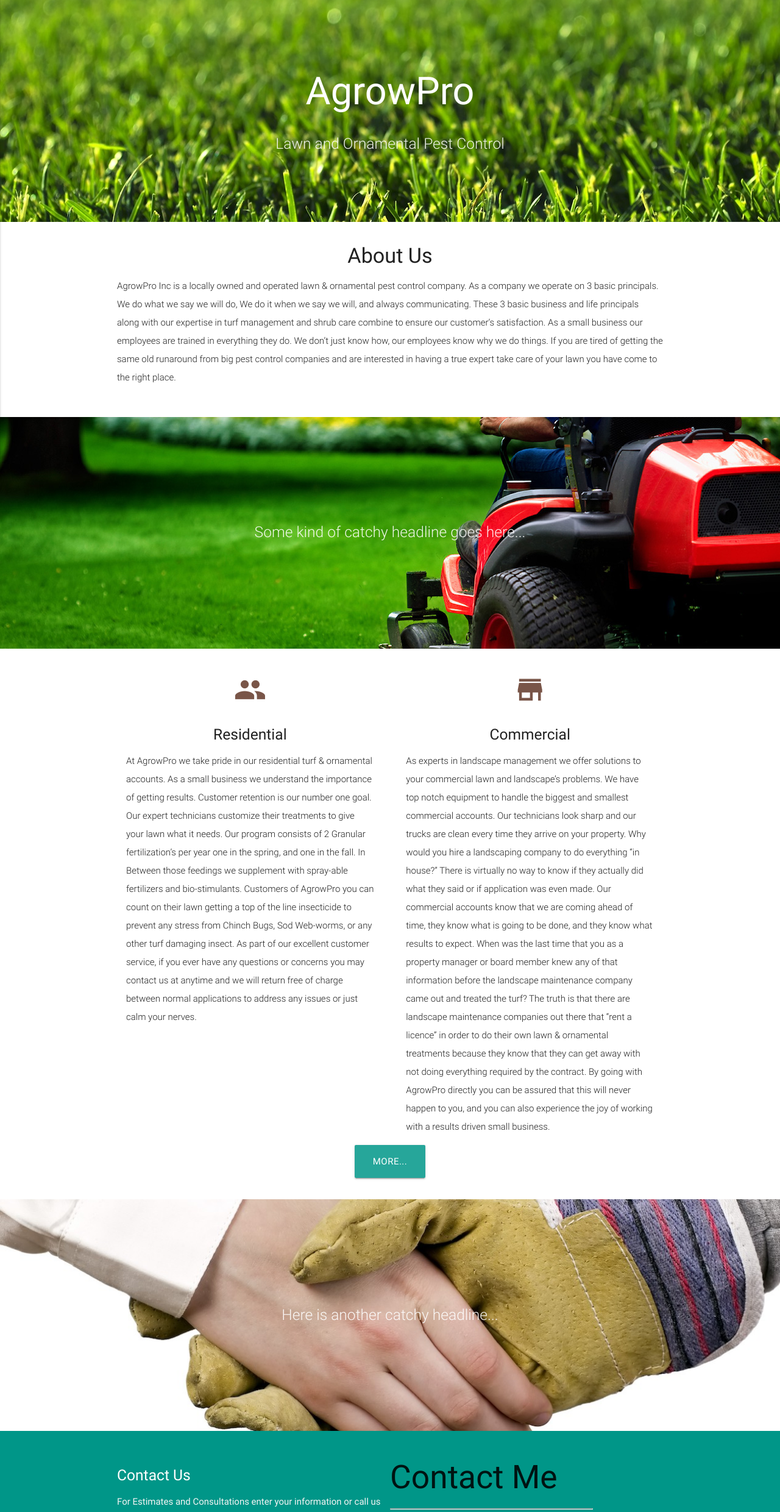
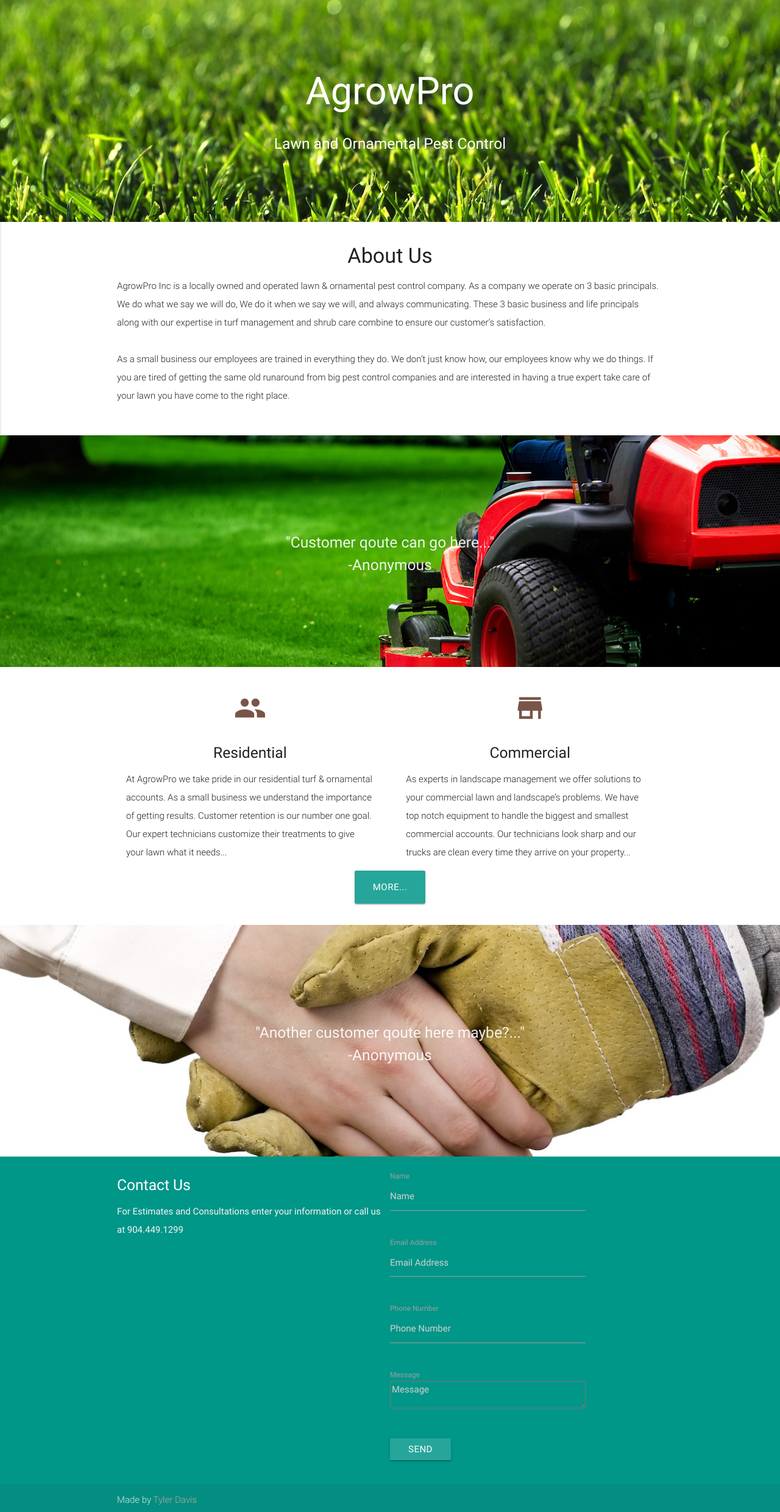
Before and after one commit to tyjdavis/a-grow-pro, a plain HTML site: page index.html in a window 1280 px wide. Shown: the part 80-2560 px from the top of the page at 61% size. Drawn offline with nearby package versions, Linux system fonts and the light colour scheme.

Commit message:
added more button

```diff
--- a/css/style.css
+++ b/css/style.css
@@ -55,3 +55,7 @@ p {
 footer.page-footer {
   margin: 0;
 }
+
+/*.more_text {
+  display: none;
+}*/
--- a/index.html
+++ b/index.html
@@ -39,7 +39,7 @@
       <div class="container">
         <h1 class="header center white-text text-lighten-2">AgrowPro</h1>
         <div class="row center">
-          <h5 class="header col s12 light">Lawn and Ornamental Pest Control</h5>
+          <h5 class="header col s12 white-text">Lawn and Ornamental Pest Control</h5>
         </div>
       </div>
     </div>
@@ -54,7 +54,7 @@
           <h3><i class="mdi-content-send brown-text"></i></h3>
           <h4>About Us</h4>
           <p class="left-align light">AgrowPro Inc is a locally owned and operated lawn & ornamental pest control company. As a company we operate on 3 basic principals. We do what we say we will do, We do it when we say we will, and always communicating. These 3 basic business and life principals along with our expertise in turf management and shrub care combine to ensure our customer’s satisfaction.
-            As a small business our employees are trained in everything they do. We don’t just know how, our employees know why we do things. If you are tired of getting the same old runaround from big pest control companies and are interested in having a true expert take care of your lawn you have come to the right place.</p>
+            <br /><br />As a small business our employees are trained in everything they do. We don’t just know how, our employees know why we do things. If you are tired of getting the same old runaround from big pest control companies and are interested in having a true expert take care of your lawn you have come to the right place.</p>
         </div>
       </div>
 
@@ -66,7 +66,8 @@
     <div class="section no-pad-bot">
       <div class="container">
         <div class="row center">
-          <h5 class="header col s12 light">Some kind of catchy headline goes here...</h5>
+          <h5 class="header col s12">"Customer qoute can go here..."</h5>
+          <h5>-Anonymous</h5>
         </div>
       </div>
     </div>
@@ -84,14 +85,21 @@
             <h2 class="center brown-text"><i class="material-icons">group</i></h2>
             <h5 class="center">Residential</h5>
 
-            <p class="light">At AgrowPro we take pride in our residential turf & ornamental accounts. As a small business we understand the importance of getting results. Customer retention is our number one goal. Our expert technicians customize their treatments to give your lawn what it needs.
+            <p class="light item">At AgrowPro we take pride in our residential turf & ornamental accounts. As a small business we understand the importance of getting results. Customer retention is our number one goal. Our expert technicians customize their treatments to give your lawn what it needs...
 
-              Our program consists of 2 Granular fertilization’s per year one in the spring, and one in the fall. In Between those feedings we supplement with spray-able fertilizers and bio-stimulants.
+              <span class="more_text" style="display:none">
 
-              Customers of AgrowPro you can count on their lawn getting a top of the line insecticide to prevent any stress from Chinch Bugs, Sod Web-worms, or any other turf damaging insect.
+                <br /><br />
+                  Our program consists of 2 Granular fertilization’s per year one in the spring, and one in the fall.
 
-              As part of our excellent customer service, if you ever have any questions or concerns you may contact us at anytime and we will return free of charge between normal applications to address any issues or just calm your nerves.</p>
-          </div>
+                  In Between those feedings we supplement with spray-able fertilizers and bio-stimulants.
+                <br /><br />
+                  Customers of AgrowPro you can count on their lawn getting a top of the line insecticide to prevent any stress from Chinch Bugs, Sod Web-worms, or any other turf damaging insect.
+                <br /><br />
+                  As part of our excellent customer service, if you ever have any questions or concerns you may contact us at anytime and we will return free of charge between normal applications to address any issues or just calm your nerves.
+            </span>
+          </p>
+        </div>
         </div>
 
         <div class="col s12 m6">
@@ -99,31 +107,26 @@
             <h2 class="center brown-text"><i class="material-icons">store</i></h2>
             <h5 class="center">Commercial</h5>
 
-            <p class="light">As experts in landscape management we offer solutions to your commercial lawn and landscape’s problems. We have top notch equipment to handle the biggest and smallest commercial accounts. Our technicians look sharp and our trucks are clean every time they arrive on your property.
+            <p class="light item">As experts in landscape management we offer solutions to your commercial lawn and landscape’s problems. We have top notch equipment to handle the biggest and smallest commercial accounts. Our technicians look sharp and our trucks are clean every time they arrive on your property...
 
-              Why would you hire a landscaping company to do everything “in  house?” There is virtually no way to know if they actually did what they said or if application was even made. Our commercial accounts know that we are coming ahead of time, they know what is going to be done, and they know what results to expect.
+              <span class="more_text" style="display:none">
 
-              When was the last time that you as a property manager or board member knew any of that information before the landscape maintenance company came out and treated the turf? The truth is that there are landscape maintenance companies out there that “rent a licence” in order to do their own lawn & ornamental treatments because they know that they can get away with not doing everything required by the contract. By going with AgrowPro directly you can be assured that this will never
+                <br /><br />
+                  Why would you hire a landscaping company to do everything “in  house?”
 
-              happen to you, and you can also experience the joy of working with a results driven small business.</p>
+                  There is virtually no way to know if they actually did what they said or if application was even made. Our commercial accounts know that we are coming ahead of time, they know what is going to be done, and they know what results to expect.
+                <br /><br />
+                  When was the last time that you as a property manager or board member knew any of that information before the landscape maintenance company came out and treated the turf? The truth is that there are landscape maintenance companies out there that “rent a licence” in order to do their own lawn & ornamental treatments because they know that they can get away with not doing everything required by the contract. By going with AgrowPro directly you can be assured that this will never
+
+                  happen to you, and you can also experience the joy of working with a results driven small business.
+            </span>
+          </p>
           </div>
         </div>
         <div class="center">
-        <a href="#" class="btn-large waves-effect waves-light teal lighten-1">More...</a>
+        <a href="#" class="btn-large waves-effect waves-light teal lighten-1 read_more">More...</a>
       </div>
-
-        <!-- <div class="col s12 m4">
-          <div class="icon-block">
-            <h2 class="center brown-text"><i class="material-icons">settings</i></h2>
-            <h5 class="center">Easy to work with</h5>
-
-            <p class="light">We have provided detailed documentation as well as specific code examples to help new users get started. We are also always open to feedback and can answer any questions a user may have about Materialize.</p>
-          </div>
-        </div> -->
       </div>
-
-
-
     </div>
   </div>
 
@@ -132,7 +135,8 @@
     <div class="section no-pad-bot">
       <div class="container">
         <div class="row center">
-          <h5 class="header col s12 light">Here is another catchy headline...</h5>
+          <h5 class="header col s12">"Another customer qoute here maybe?..."</h5>
+          <h5>-Anonymous</h5>
         </div>
       </div>
     </div>
@@ -143,23 +147,15 @@
   <footer class="page-footer teal">
     <div class="container">
       <div class="row">
-        <div class="col l6 s12">
+        <div class="col m6 s12">
           <h5 class="white-text">Contact Us</h5>
           <p class="grey-text text-lighten-4">For Estimates and Consultations enter your information or call us at 904.449.1299</p>
+        </div>
 
-
-        </div>
         <!-- Contact Section -->
-    <section id="contact">
+      <section id="contact">
         <div class="container">
-            <div class="row">
-                <div class="col-lg-12 text-center">
-                    <h2>Contact Me</h2>
-                    <hr class="star-primary">
-                </div>
-            </div>
-            <div class="row">
-                <div class="col-lg-8 col-lg-offset-2">
+                <div class="col m6 s12">
                     <!-- To configure the contact form email address, go to mail/contact_me.php and update the email address in the PHP file on line 19. -->
                     <!-- The form should work on most web servers, but if the form is not working you may need to configure your web server differently. -->
                     <form name="sentMessage" id="contactForm" novalidate>
@@ -167,28 +163,28 @@
                             <div class="form-group col-xs-12 floating-label-form-group controls">
                                 <label for="name">Name</label>
                                 <input type="text" class="form-control" placeholder="Name" id="name" required data-validation-required-message="Please enter your name.">
-                                <p class="help-block text-danger"></p>
+                                <!-- <p class="help-block text-danger"></p> -->
                             </div>
                         </div>
                         <div class="row control-group">
                             <div class="form-group col-xs-12 floating-label-form-group controls">
                                 <label for="email">Email Address</label>
                                 <input type="email" class="form-control" placeholder="Email Address" id="email" required data-validation-required-message="Please enter your email address.">
-                                <p class="help-block text-danger"></p>
+                                <!-- <p class="help-block text-danger"></p> -->
                             </div>
                         </div>
                         <div class="row control-group">
                             <div class="form-group col-xs-12 floating-label-form-group controls">
                                 <label for="phone">Phone Number</label>
                                 <input type="tel" class="form-control" placeholder="Phone Number" id="phone" required data-validation-required-message="Please enter your phone number.">
-                                <p class="help-block text-danger"></p>
+                                <!-- <p class="help-block text-danger"></p> -->
                             </div>
                         </div>
                         <div class="row control-group">
                             <div class="form-group col-xs-12 floating-label-form-group controls">
                                 <label for="message">Message</label>
                                 <textarea rows="5" class="form-control" placeholder="Message" id="message" required data-validation-required-message="Please enter a message."></textarea>
-                                <p class="help-block text-danger"></p>
+                                <!-- <p class="help-block text-danger"></p> -->
                             </div>
                         </div>
                         <br>
@@ -200,7 +196,6 @@
                         </div>
                     </form>
                 </div>
-            </div>
         </div>
     </section>
       </div>
--- a/js/init.js
+++ b/js/init.js
@@ -6,3 +6,12 @@
 
   }); // end of document ready
 })(jQuery); // end of jQuery name space
+
+
+
+//more button in html
+$('a.read_more').click(function(e){
+  // console.log("test");
+    e.preventDefault(); //to prevent standard click event
+    $('.more_text').toggle();
+});
```
Also changed, not shown: 1 other file.
